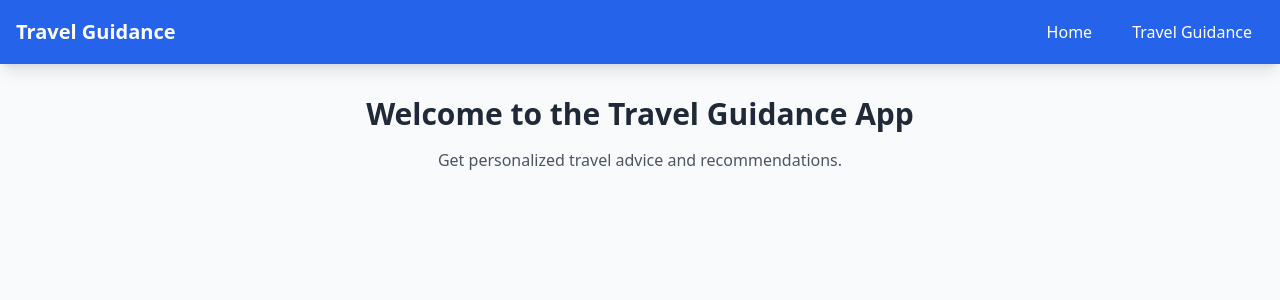
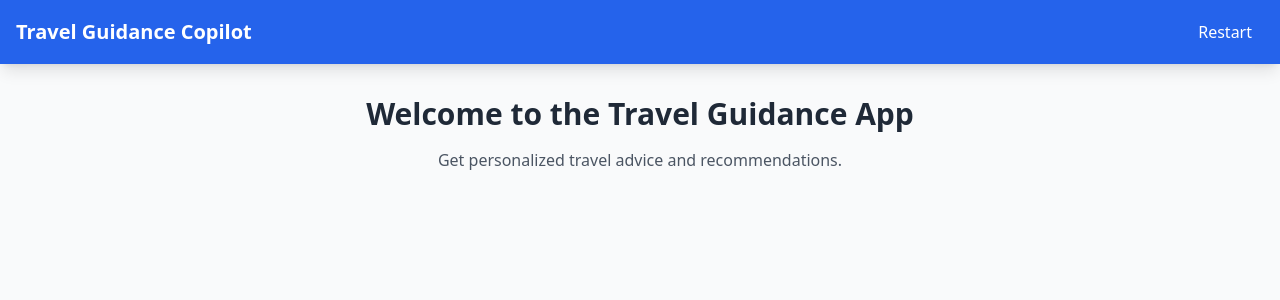
Before and after one commit to Shuaib-8/Travel-Copilot, a Django app: template travel_app/templates/base.html in a window 1280 px wide. Shown: the top 300 px of the page. Run offline with Django 5.2, Linux system fonts and the light colour scheme; the template is opened without the code that fills it, so the values that code supplies are empty; some libraries are stand-ins or nearby versions.

Commit message:
Configure base html tailwind to match UI requirements

```diff
--- a/travel_app/templates/base.html
+++ b/travel_app/templates/base.html
@@ -12,14 +12,21 @@
     <script defer src="https://unpkg.com/alpinejs@3.x.x/dist/cdn.min.js"></script>
 </head>
 <body class="bg-gray-50 min-h-screen">
-    <header class="bg-blue-600 text-white shadow-lg">
-        <div class="container mx-auto px-4">
+    <header class="bg-blue-600 text-white shadow-lg relative">
+        <div class="container mx-auto px-4 overflow-visible">
             <div class="flex items-center justify-between h-16">
-                <h1 class="text-xl font-bold">Travel Guidance</h1>
+                <h1 class="text-xl font-bold"><a href="{% url 'travel-guidance' %}">Travel Guidance Copilot</a></h1>
                 <nav>
                     <ul class="flex space-x-4">
-                        <li><a href="{% url 'travel-guidance' %}" class="hover:bg-blue-700 px-3 py-2 rounded transition-colors">Home</a></li>
-                        <li><a href="{% url 'travel-guidance' %}" class="hover:bg-blue-700 px-3 py-2 rounded transition-colors">Travel Guidance</a></li>
+                        <!-- Add a tooltip message when hovering over restart -->
+                        <li class="relative group">
+                            <a href="{% url 'travel-guidance' %}" class="hover:bg-red-600 px-3 py-2 rounded">
+                                Restart
+                                <span class="absolute top-full left-1/2 transform -translate-x-1/2 mt-2 opacity-0 group-hover:opacity-100 transition-opacity duration-200 bg-gray-600 text-white text-xs rounded py-1 px-2 whitespace-nowrap z-50">
+                                    Start over with a new question
+                                </span>
+                            </a>
+                        </li>
                     </ul>
                 </nav>
             </div>
```
